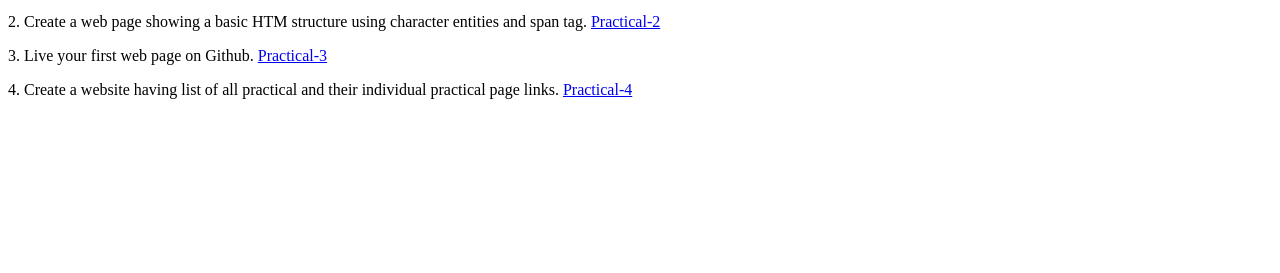
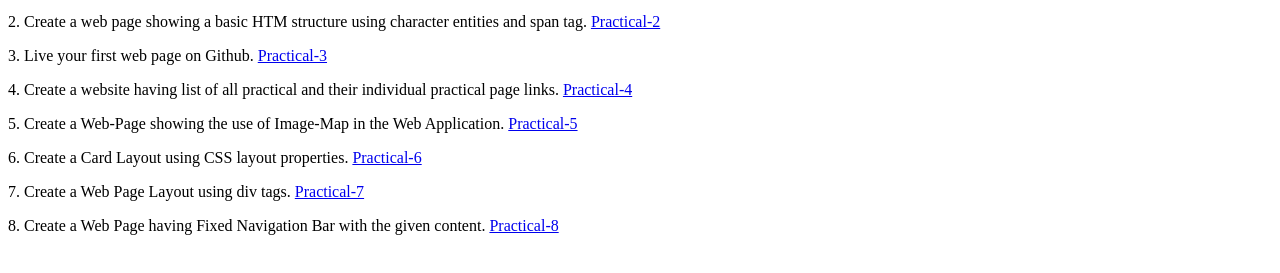
Before and after one commit to Gokul58/Full-Stack-Practical-4, a plain HTML site: page index.html in a window 1280 px wide. Shown: the part 285-558 px from the top of the page. Drawn offline with Linux system fonts and the light colour scheme.

Commit message:
Update index.html

```diff
--- a/index.html
+++ b/index.html
@@ -16,10 +16,9 @@
     <p>2. Create a web page showing a basic HTM structure using character entities and span tag. <a href="https://gokul58.github.io/Full-Stack-Practical-2/" target="_blank">Practical-2</a></p>
     <p>3. Live your first web page on Github. <a href="https://gokul58.github.io/Full-Stack-Practical-3/" target="_blank">Practical-3</a></p>
     <p>4. Create a website having list of all practical and their individual practical page links. <a href="https://gokul58.github.io/Full-Stack-Practical-4/" target="_blank">Practical-4</a></p>
-
-
-
-
-
+    <p>5. Create a Web-Page showing the use of Image-Map in the Web Application. <a href="https://gokul58.github.io/Full-Stack-Practical-5/" target="_blank">Practical-5</a></p>
+    <p>6. Create a Card Layout using CSS layout properties. <a href="https://gokul58.github.io/Fullstack-Practical-6/" target="_blank">Practical-6</a></p>
+    <p>7. Create a Web Page Layout using div tags. <a href="https://gokul58.github.io/Fullstack-Practical-7/" target="_blank">Practical-7</a></p>
+    <p>8. Create a Web Page having Fixed Navigation Bar with the given content. <a href="https://gokul58.github.io/Fullstack-Practical-8/" target="_blank">Practical-8</a></p>
 </body>
 </html>
```
